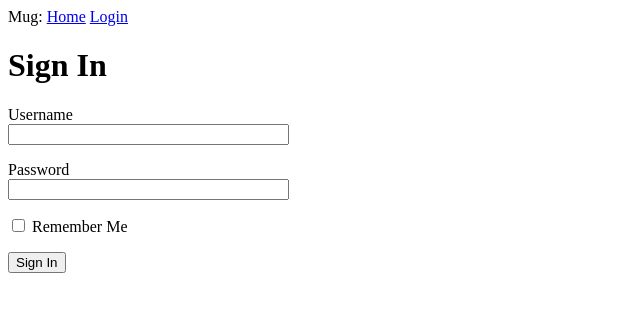
After one commit to gokulgopan/project-mug, a Flask app: page /login in a window 1280 px wide. The commit adds this page. Shown: the top 312 px of the page, without its empty margins (0-640 px from the left). Run offline with Flask 2, Linux system fonts and the light colour scheme.

Commit message:
added login form

```diff
--- /dev/null
+++ b/app/forms.py
@@ -0,0 +1,9 @@
+from flask_wtf import FlaskForm
+from wtforms import StringField, BooleanField, PasswordField, SubmitField
+from wtforms.validators import DataRequired
+
+class LoginForm(FlaskForm):
+    username = StringField('Username', validators=[DataRequired()])
+    password = PasswordField('Password', validators=[DataRequired()])
+    remember_me = BooleanField('Remember Me')
+    submit = SubmitField('Sign In')
--- a/app/routes.py
+++ b/app/routes.py
@@ -1,8 +1,14 @@
 from flask import render_template
 from app import app
+from app.forms import LoginForm
 
 @app.route('/')
 @app.route('/index')
 def index():
     user = {'username':'gokul'}
     return render_template('index.html', title='Home', user=user)
+
+@app.route('/login')
+def login():
+    form = LoginForm()
+    return render_template('login.html', title='Sign In', form=form)
--- a/app/templates/base.html
+++ b/app/templates/base.html
@@ -7,6 +7,11 @@
     <title>{{ title }} - Mug</title>
 </head>
 <body>
+    <div>
+        Mug:
+        <a href="/index">Home</a>
+        <a href="/login">Login</a>
+    </div>
     {% block content %}{% endblock %}
 </body>
 </html>
--- /dev/null
+++ b/app/templates/login.html
@@ -0,0 +1,27 @@
+{% extends "base.html" %}
+
+{% block content %}
+
+<h1>Sign In</h1>
+<form action="" method="post" novalidate>
+    {{ form.hidden_tag() }}
+    <p>
+        {{ form.username.label }}
+        <br>
+        {{ form.username(size=32) }}
+    </p>
+    <p>
+        {{ form.password.label }}
+        <br>
+        {{ form.password(size=32) }}
+    </p>
+    <p>
+        {{ form.remember_me() }}
+        {{ form.remember_me.label }}
+    </p>
+    <p>
+        {{ form.submit() }}
+    </p>
+</form>
+
+{% endblock %}
```
